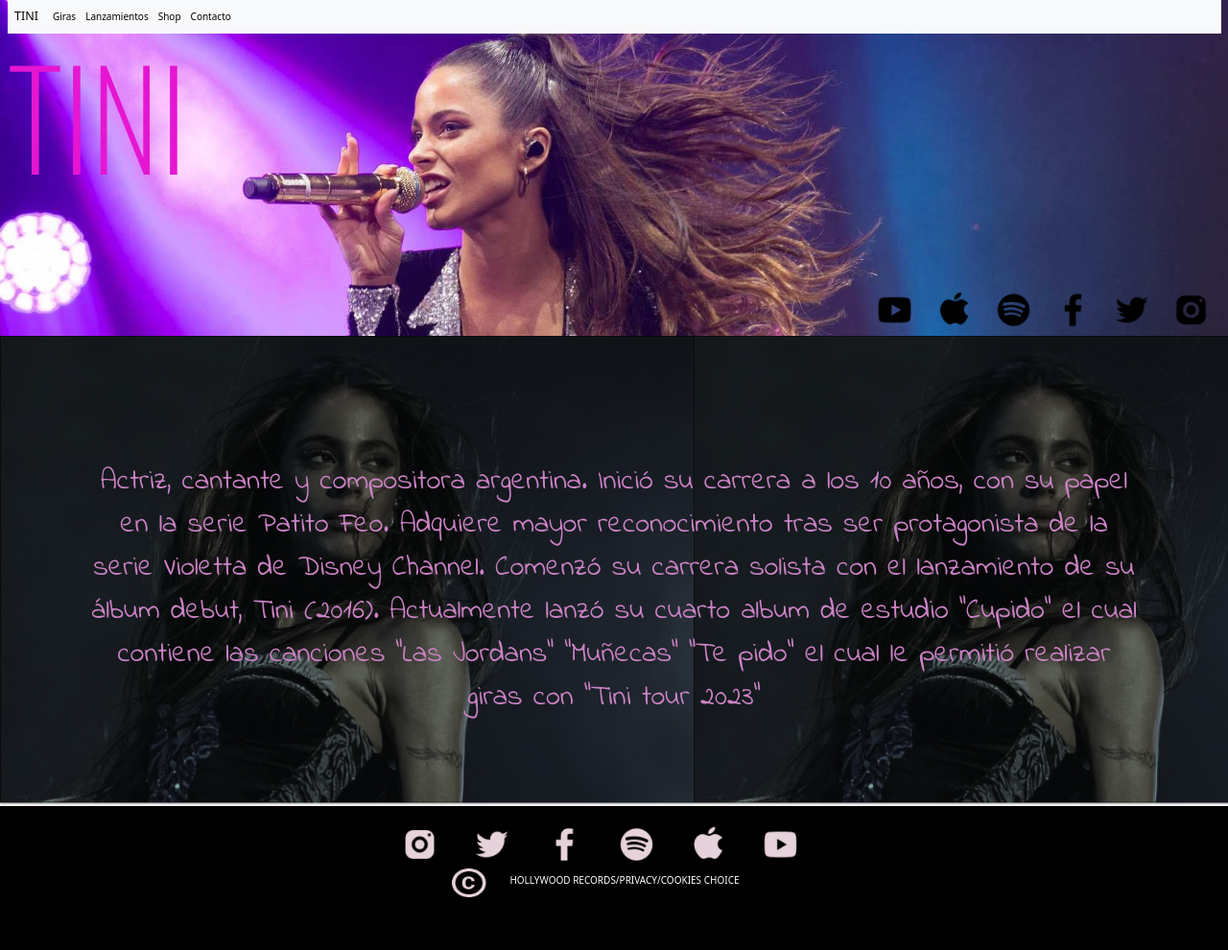
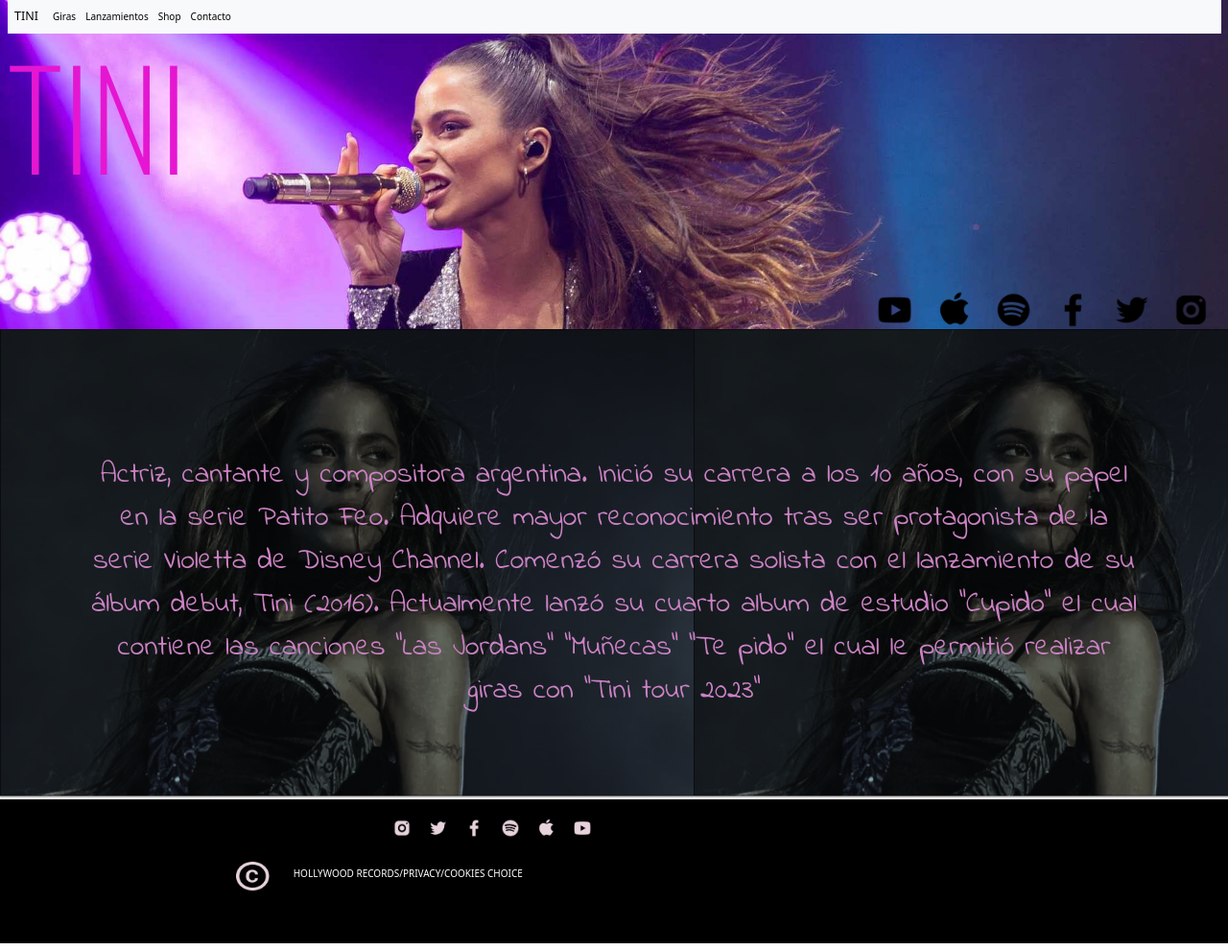
Before and after one commit to camibog/Preentrega2-Bogado, a website: page index.html in a window 1280 px wide. Shown: the whole page at 96% size. Drawn offline with nearby package versions, Linux system fonts and the light colour scheme; files that its build step writes are made by us from their sources.

Commit message:
problema scroll arreglo lo que me indico el profe

```diff
--- a/scss/layout/_footer.scss
+++ b/scss/layout/_footer.scss
@@ -4,7 +4,7 @@ footer {
   background-color: black;
 
   .pie-pagina {
-    @include pie-pagina(flex, 2rem, 4rem, 8rem);
+    @include pie-pagina(flex, 2rem, none, 8rem);
   }
 
   .img-group {
--- a/scss/layout/_media-1024.scss
+++ b/scss/layout/_media-1024.scss
@@ -1,6 +1,5 @@
 @media (min-width: 1024px) {
   header {
-    height: 35rem;
     .titulo-propiedades {
       font-size: 14rem;
     }
@@ -13,7 +12,6 @@
   footer {
     .pie-pagina {
       margin-left: 40rem;
-      height: 4rem;
       .img-group {
         margin-left: -38rem;
       }
--- a/scss/layout/_media-768.scss
+++ b/scss/layout/_media-768.scss
@@ -1,6 +1,5 @@
 @media (min-width: 768px) {
   header {
-    height: 25rem;
     .titulo-propiedades {
       font-size: 12rem;
     }
@@ -15,7 +14,6 @@
     .pie-pagina {
       margin-top: 2rem;
       margin-left: 20rem;
-      height: 3rem;
       .img-group {
         display: flex;
         height: 3rem;
```
